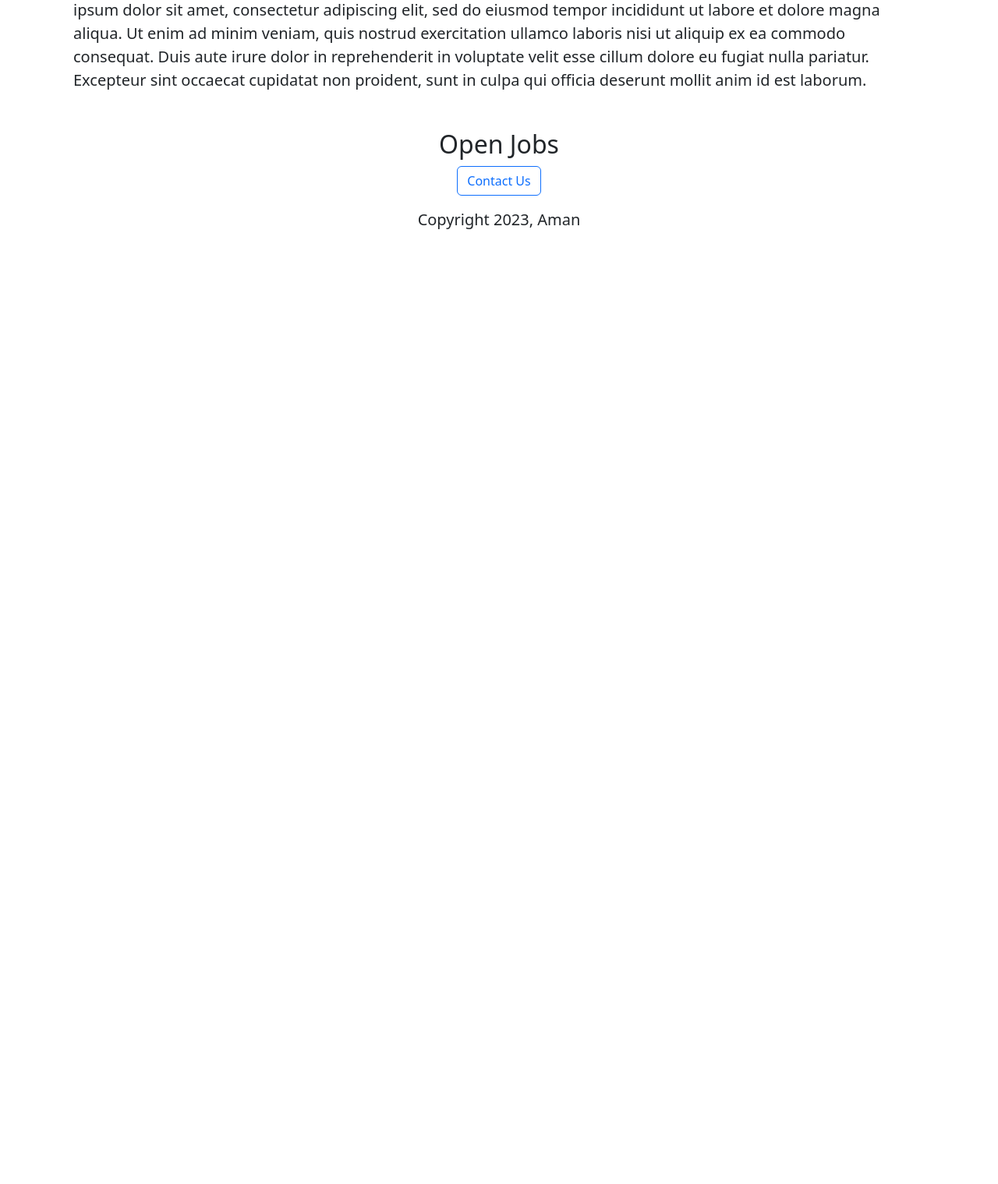
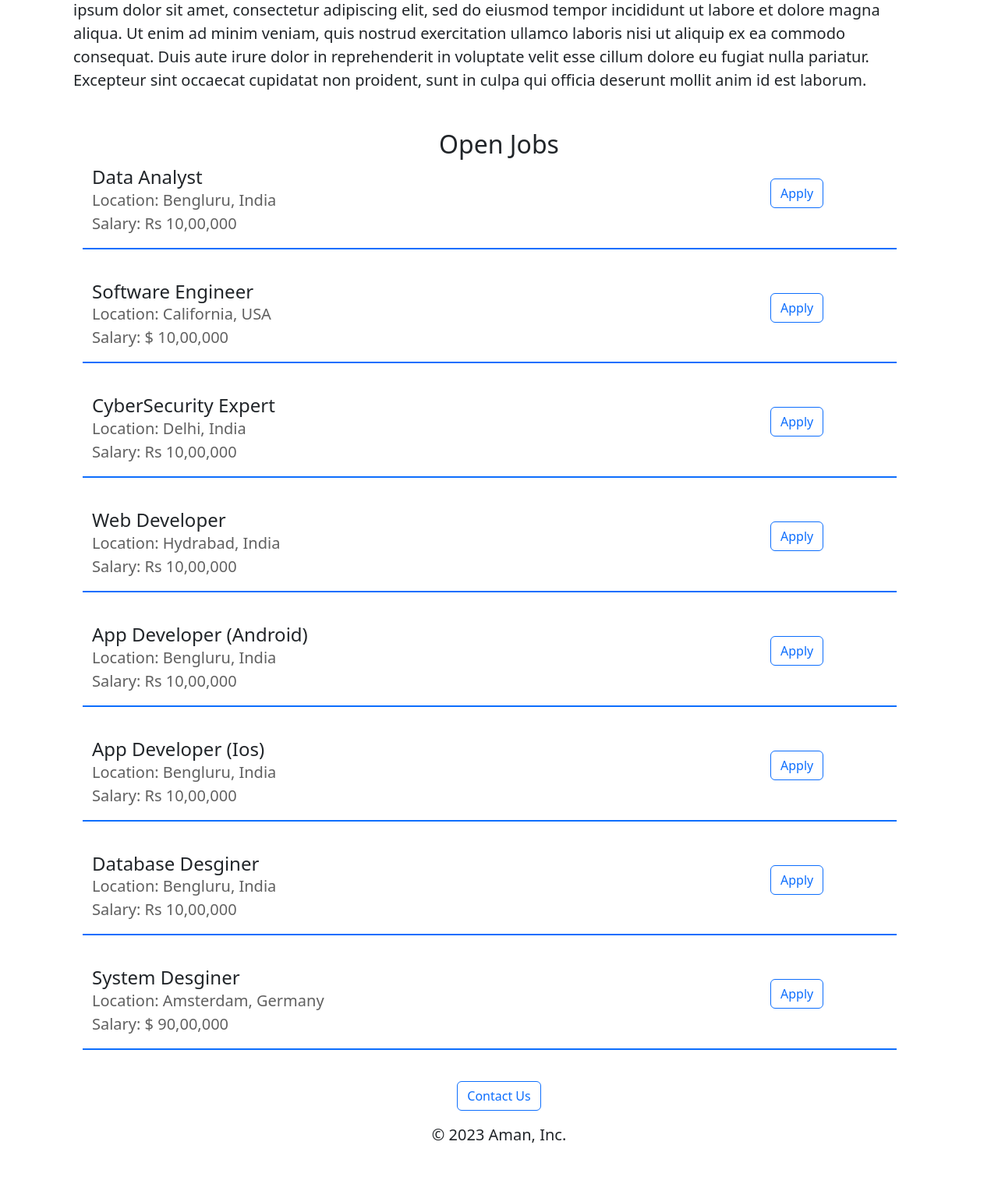
Before and after one commit to iamtheAKS/first-Flask-Project-FCC, a Flask app: page / in a window 1280 px wide. Shown: the part 632-2151 px from the top of the page at 78% size. Before the commit the page ends 926 px from the top, so only its background shows below. Run offline with Flask 2, Linux system fonts and the light colour scheme.

Commit message:
Add a mail facility to button. Half done with course and with website as well.

```diff
--- a/app.py
+++ b/app.py
@@ -12,8 +12,8 @@ JOBS = [
    {
   "id": 2,
   'title': "Software Engineer",
-  "location": "Bengluru, India",
-  "salary": "Rs 10,00,000",
+  "location": "California, USA",
+  "salary": "$ 10,00,000",
 },
    {
   "id": 3,
@@ -48,8 +48,8 @@ JOBS = [
    {
   "id": 5,
   'title': "System Desginer",
-  "location": "Bengluru, India",
-  "salary": "Rs 10,00,000",
+  "location": "Amsterdam, Germany",
+  "salary": "$ 90,00,000",
 },
 
 ]
--- a/templates/home.html
+++ b/templates/home.html
@@ -25,14 +25,14 @@
     </div>
     <div class="container mb-5">
     <h2 class="text-center">Open Jobs</h2>
-      <div>
+      <div class="container">
     {% for job in jobs %}
-
+      {% include 'jobitem.html'%}
     {% endfor %}
     </div>
       <div class="text-center">
         <button class="btn btn-outline-primary">Contact Us</button>
-        <p class="lead mt-3">Copyright 2023, Aman</p>
+        <p class="lead mt-3">&copy; 2023 Aman, Inc.</p>
       </div>
         <script src="https://cdn.jsdelivr.net/npm/bootstrap@5.3.0-alpha1/dist/js/bootstrap.bundle.min.js" integrity="sha384-w76AqPfDkMBDXo30jS1Sgez6pr3x5MlQ1ZAGC+nuZB+EYdgRZgiwxhTBTkF7CXvN" crossorigin="anonymous"></script>
   </body>
--- /dev/null
+++ b/templates/jobitem.html
@@ -0,0 +1,13 @@
+<div class="container mb-4 row">
+  <div class="col-10">
+    <h4 class="my-0">{{job['title']}}</h4>
+    <p class="fs-5 my-0" style="color:#606060">Location: {{job['location']}}</p>
+    {% if 'salary' in job%}
+    <p class="fs-5 my-0" style="color:#606060">Salary: {{job['salary']}}</p>
+          {% endif %}
+  </div>
+  <div class="col-2 mt-3">
+      <a href="mailto:theamankumarsharma3@gmail.com?subject=Job%20application%20for%20{{job['title']}}&body=My%20name%3A%20%3Cyour%20name%3E%0D%0AAbout%20Me%3A%20%3Cabout%20yourself%20about%2020-30%20words%3E%0D%0AResume%3A%20%3Cplease%20attach%20your%20resume%3E" type="button" class="btn btn-outline-primary">Apply</a>
+  </div>
+  <hr class="border border-primary opacity-100 mt-3">
+</div>
```
